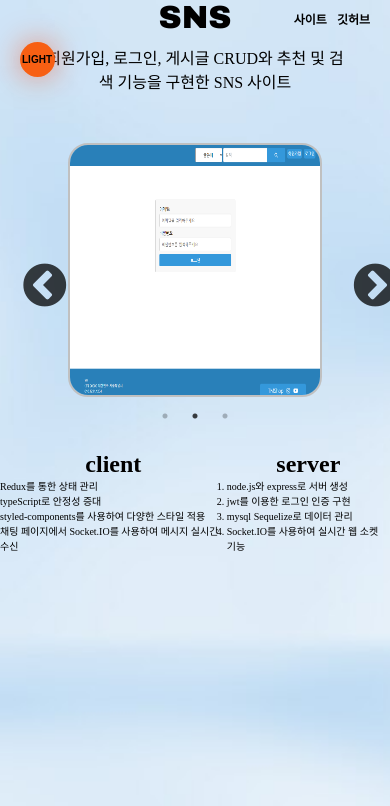
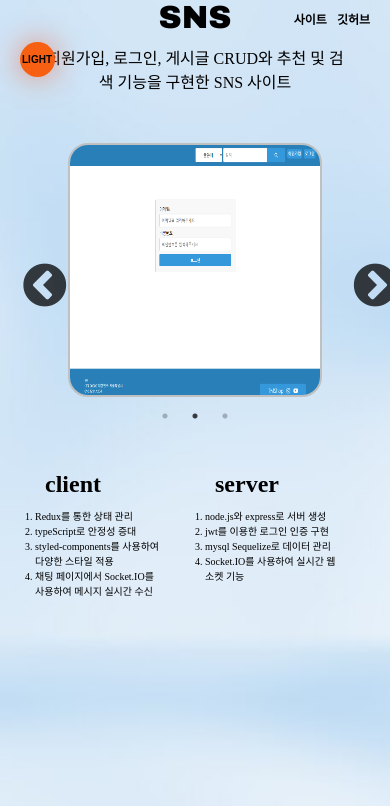
Before and after one commit to tomyhas59/portfolio, a React (Create React App) app: page /projects/1 in a window 390 px wide. Shown: the top 806 px of the page. Built offline with nearby package versions, Linux system fonts and the light colour scheme.

Commit message:
projectDetail ul width

```diff
--- a/src/css/projects.css
+++ b/src/css/projects.css
@@ -77,6 +77,7 @@
   display: flex;
   flex-direction: column;
   justify-content: space-between;
+  overflow: hidden;
 }
 
 .projectName {
@@ -126,9 +127,13 @@
 .projectDetail {
   display: flex;
   justify-content: center;
-
+  div {
+    margin: 10px;
+    text-align: left;
+  }
   ul {
     list-style-type: decimal;
+    width: 300px;
   }
   li {
     text-align: left;
@@ -176,7 +181,12 @@
     height: 250px;
   }
 
-  .projectDetail > div > ul > li {
-    font-size: 10px;
+  .projectDetail {
+    ul {
+      width: 150px;
+    }
+    li {
+      font-size: 10px;
+    }
   }
 }
```
